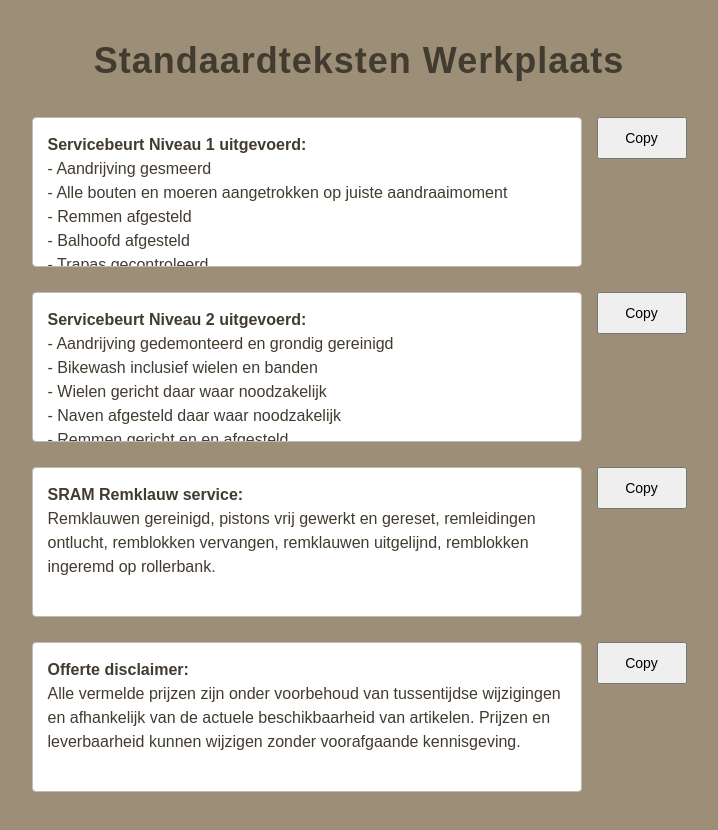
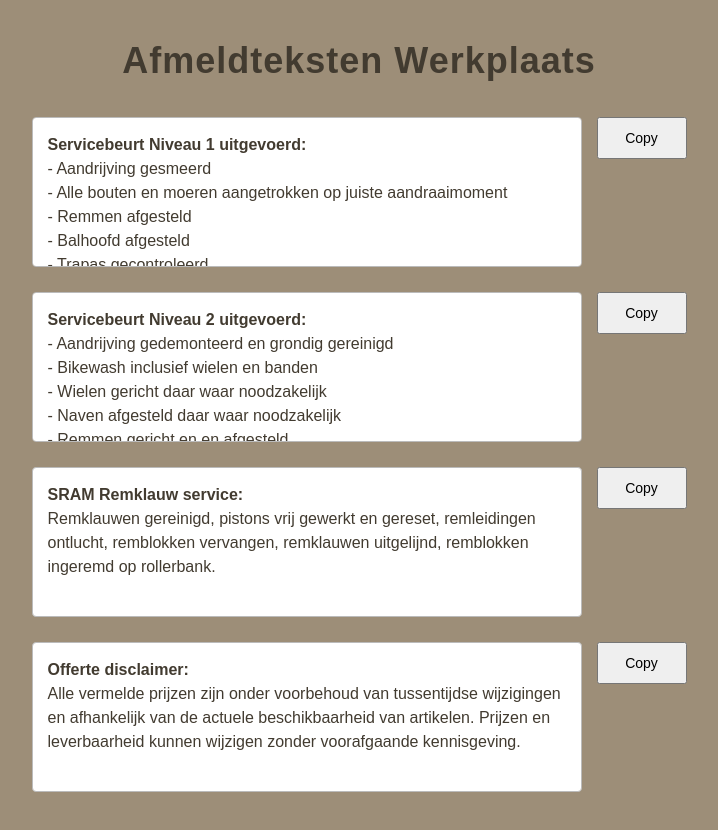
Before and after one commit to cragsmith/trekbicyclerotterdam, a plain HTML site: page trekrotterdam.html in a window 1280 px wide. Shown: the whole page, without its empty margins (281-999 px from the left). Drawn offline with Linux system fonts and the light colour scheme.

Commit message:
Update trekrotterdam.html

```diff
--- a/trekrotterdam.html
+++ b/trekrotterdam.html
@@ -95,7 +95,7 @@ button:hover {
 
 <body>
 
-<div class="header">Standaardteksten Werkplaats</div>
+<div class="header">Afmeldteksten Werkplaats</div>
 <div class="page">
 
 <div class="row">
```
